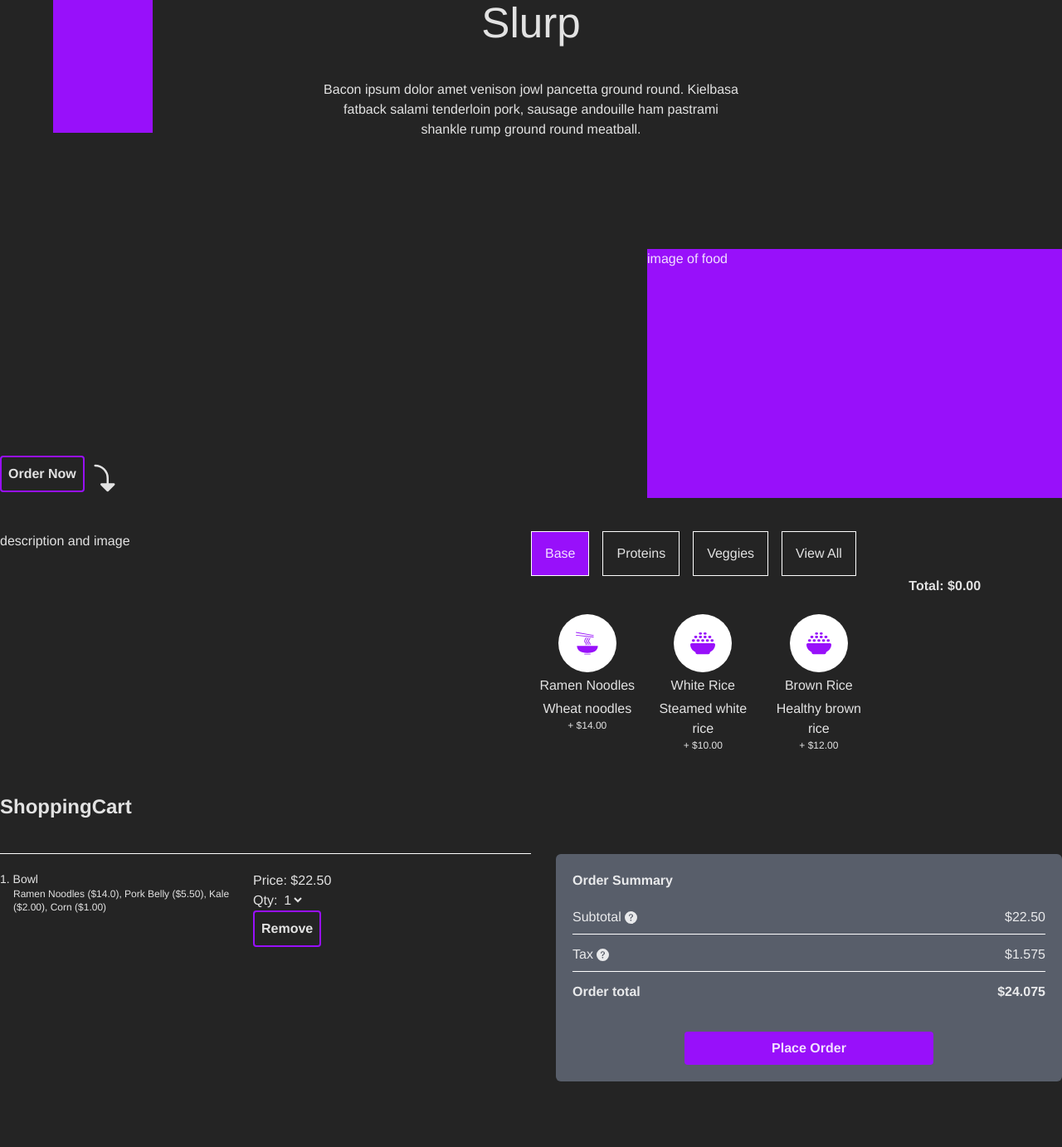
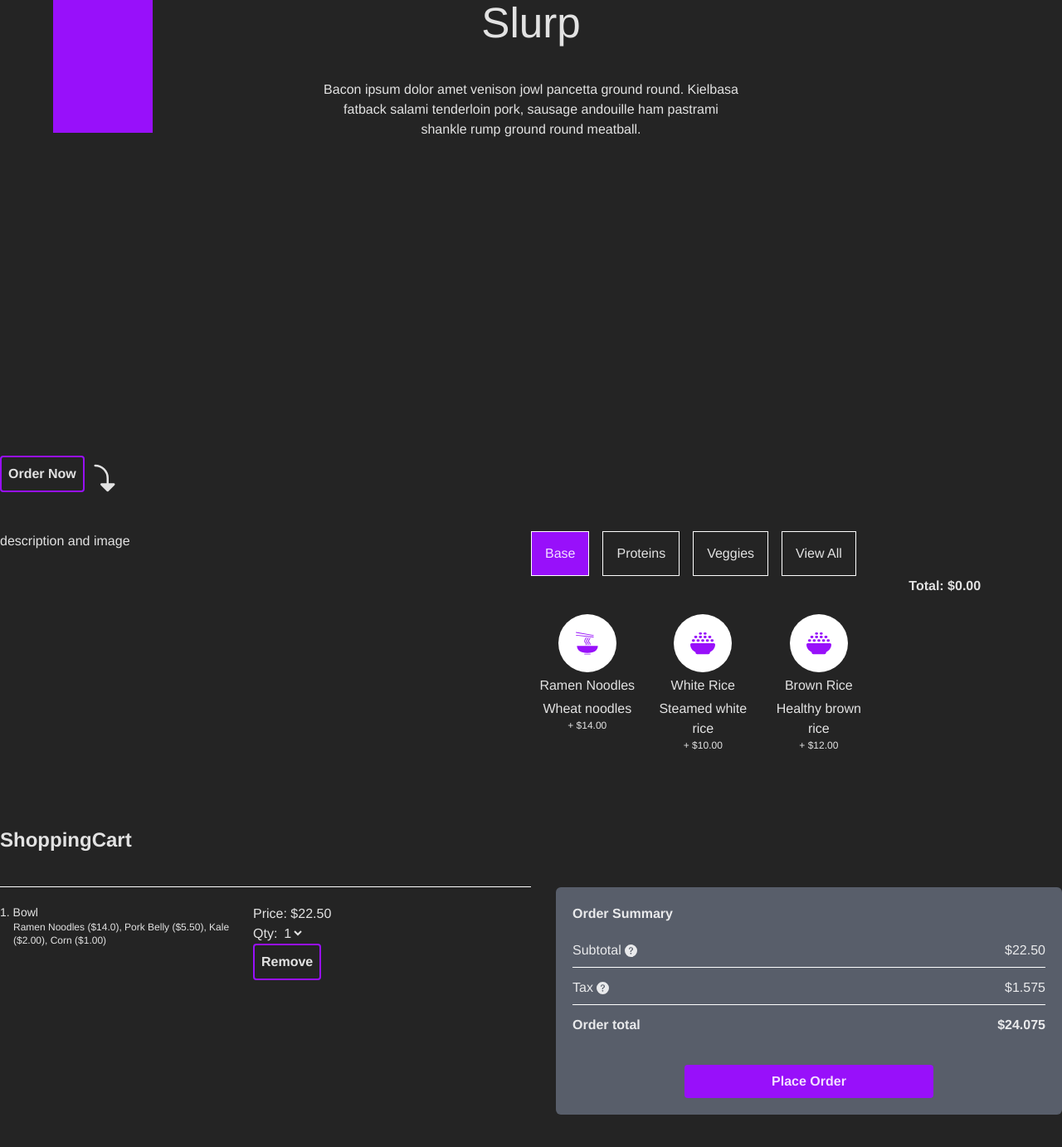
Before and after one commit to svonharris/food-order-app, a React (Vite) app: page / in a window 1280 px wide. Shown: the whole page at 83% size. Before the commit the page ends 1303 px from the top, so only its background shows below. Built offline with nearby package versions, Linux system fonts and the light colour scheme.

Commit message:
Removed image placeholder, added styles to ShoppingCart section.

```diff
--- a/src/App.tsx
+++ b/src/App.tsx
@@ -24,10 +24,6 @@ function App() {
               <Button title={"Order Now"} icon={"arrowBendDown"} />
             </div>
           </div>
-
-          <div className="bg-purple-600 h-[300px] w-[500px] absolute right-0 bottom-0">
-            image of food
-          </div>
         </section>
         {/* ordering */}
         <section className="max-w-[1400px] mx-auto my-0 py-10 grid grid-cols-2">
@@ -36,7 +32,7 @@ function App() {
           <Tabs data={foodData} />
         </section>
         {/* checkout */}
-        <section>
+        <section className="max-w-[1400px] mx-auto my-0 py-10">
           <ShoppingCart />
         </section>
       </main>
```
